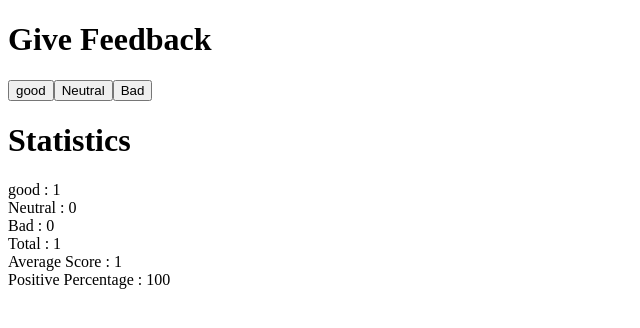
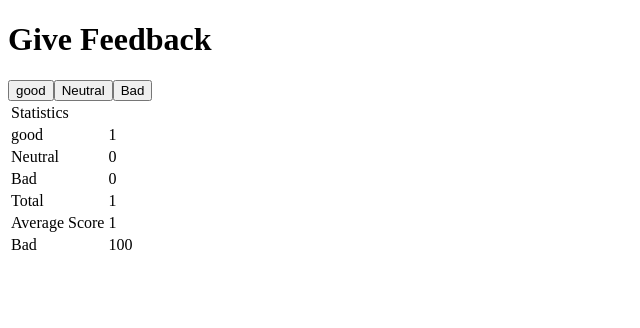
Before and after one commit to aum1618/Part-one, a React (Create React App) app: page / in a window 1280 px wide. Both pictures are taken after a click on the button "good". Shown: the top 328 px of the page, without its empty margins (0-640 px from the left). Built offline with nearby package versions, Linux system fonts and the light colour scheme.

Commit message:
exercise 1.11 done

```diff
--- a/src/StatisticLine.js
+++ b/src/StatisticLine.js
@@ -2,6 +2,7 @@ import React from 'react'
 
 export default function StatisticLine({text,number}) {
   return (
-    <div>{text} : {number} </div>
+    <td><td>{text}</td><td>{number}</td></td>
+
   )
 }
--- a/src/Statistics.js
+++ b/src/Statistics.js
@@ -1,8 +1,8 @@
 import React from "react";
-import StatisticLine from "./StatisticLine";
 
 export default function Statistics({ good, neutral, bad, avg, total }) {
-  if (good === 0 && bad === 0 && neutral === 0) {
+
+    if (good === 0 && bad === 0 && neutral === 0) {
     return (
       <div>
         <h1>Statistics</h1>
@@ -11,16 +11,37 @@ export default function Statistics({ good, neutral, bad, avg, total }) {
     );
   } else {
     return (
-      <div>
-        <h1>Statistics</h1>
-        <StatisticLine text={'good'} number={good}/>
-        <StatisticLine text={'Neutral'} number={neutral}/>
-        <StatisticLine text={'Bad'} number={bad}/>
-        <StatisticLine text={'Total'} number={total}/>
-        <StatisticLine text={'Average Score'} number={avg/total}/>
-        <StatisticLine text={'Positive Percentage'} number={(good/total)*100}/>
+      <table>
 
-      </div>
+        <tbody>
+        <tr><td>Statistics</td></tr>
+          <tr>
+            <td>{"good"}</td>
+            <td>{good}</td>
+          </tr>
+          <tr>
+            <td>{"Neutral"}</td>
+            <td>{neutral}</td>
+          </tr>
+          <tr>
+            <td>{"Bad"}</td>
+            <td>{bad}</td>
+          </tr>
+          <tr>
+            <td>{"Total"}</td>
+            <td>{total}</td>
+          </tr>
+          <tr>
+            <td>{"Average Score"}</td>
+            <td>{avg / total}</td>
+          </tr>
+          <tr>
+            <td>{"Bad"}</td>
+            <td>{(good / total) * 100}</td>
+          </tr>
+        </tbody>
+      </table>
     );
   }
+
 }
```
